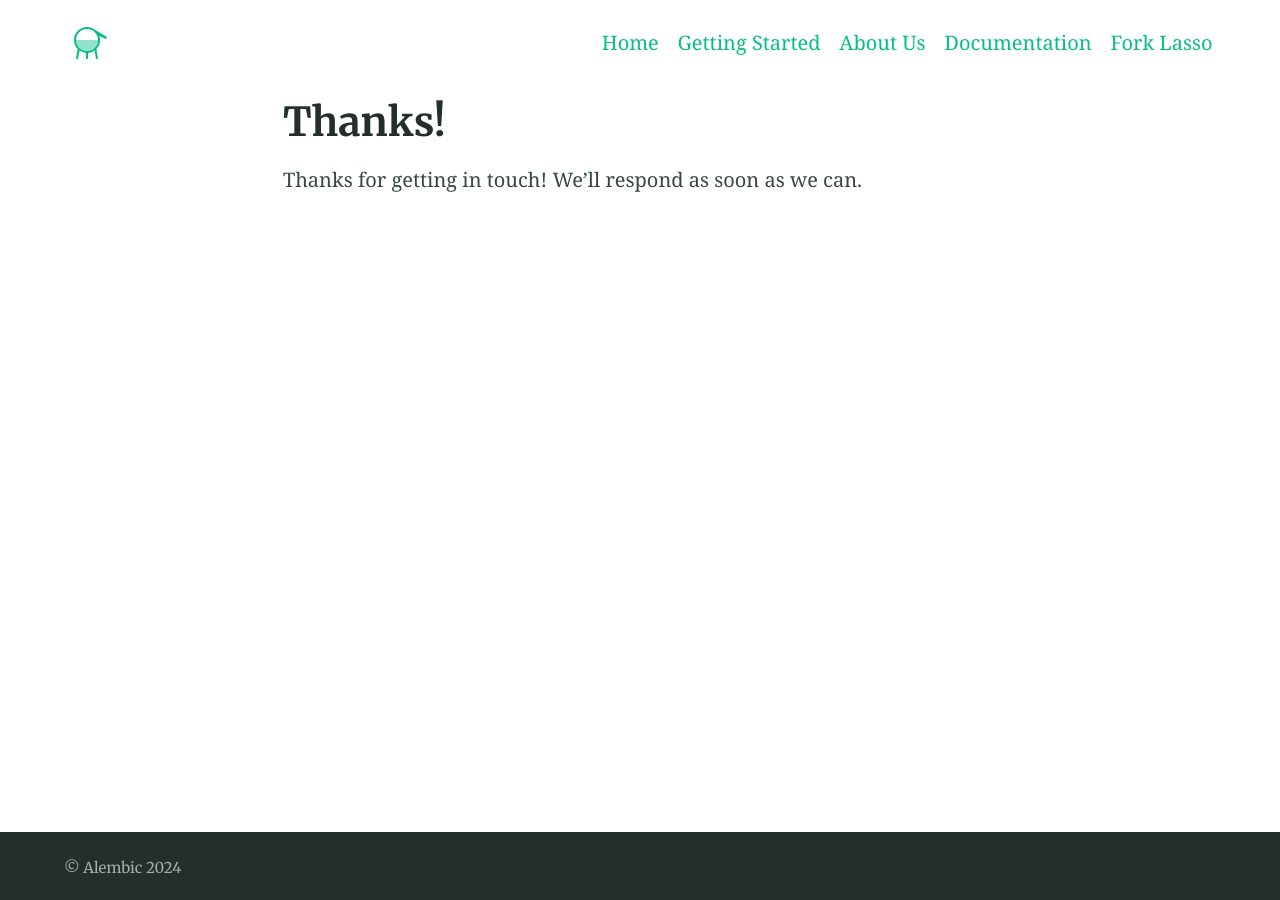
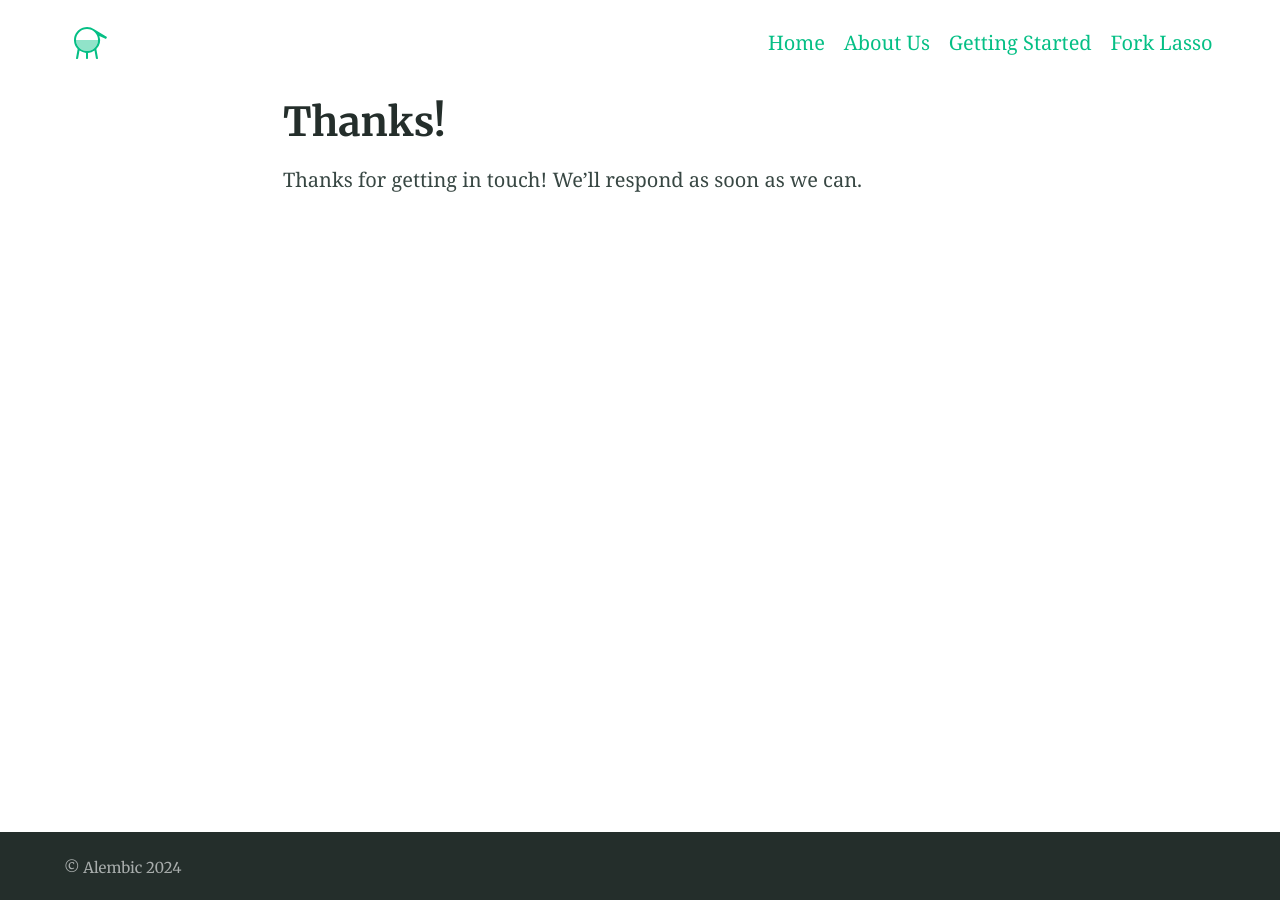
Before and after one commit to BlackOptimusPrime/the-lasso-website, a Jekyll site: the page built from thanks.md, in a window 1280 px wide. Built offline with Jekyll 4.4.1, drawn with Linux system fonts in a browser that asks for light colours.

Commit message:
Update _config.yml

```diff
--- a/_config.yml
+++ b/_config.yml
@@ -123,11 +123,11 @@ favicons: # Favicons are also used in the manifest file. Syntax is 'size: path'
 navigation_header:
 - title: Home
   url: /
-- title: Getting Started
-  url: /elements/
+#- title: elements
+  #url: /elements/
 - title: About Us
   url: /blog/
-- title: Documentation
+- title: Getting Started
   url: /categories/
 #- title: Search
  # url: /search/
```
